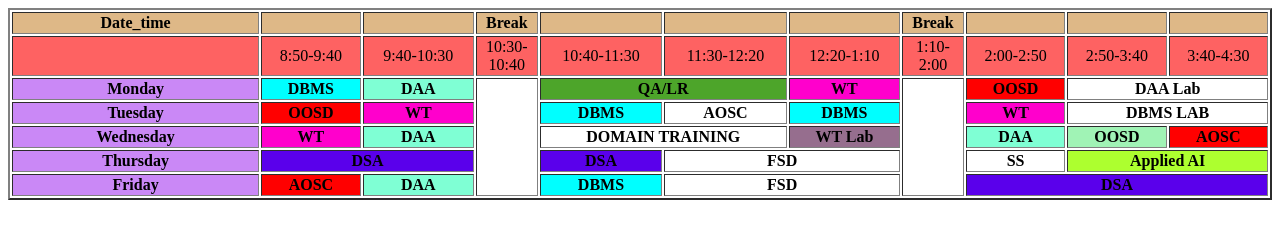
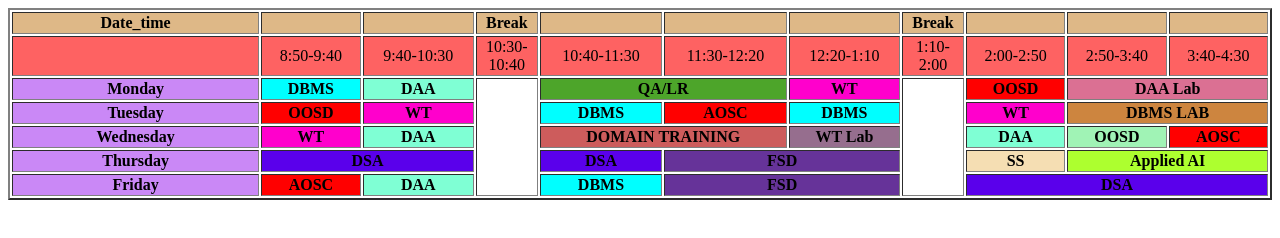
Before and after one commit to kavyabhardwaj2004/new_repo_fsd, a plain HTML site: page day_1/timetable.html in a window 1280 px wide. Drawn offline with Linux system fonts and the light colour scheme.

Commit message:
complete table

```diff
--- a/day_1/timetable.html
+++ b/day_1/timetable.html
@@ -46,7 +46,7 @@
             <th style="background-color: rgb(255, 0, 204);">WT</th>
             <th width="5%" rowspan="5"></th>
             <th style="background-color: red;">OOSD</th>
-            <th colspan="2">DAA Lab</th>
+            <th colspan="2" style="background-color: palevioletred;">DAA Lab</th>
             <!-- <th>DAA Lab</th> -->
             <!-- <th>8</th> -->
         </tr>
@@ -56,18 +56,18 @@
             <th style="background-color: rgb(255, 0, 204);">WT</th>
             <!-- <th width="5%"></th> -->
             <th style="background-color: aqua;">DBMS</th>
-            <th>AOSC</th>
+            <th style="background-color: red;">AOSC</th>
             <th style="background-color: aqua;">DBMS</th>
             <!-- <th width="5%"></th> -->
             <th style="background-color: rgb(255, 0, 204);">WT</th>
-            <th colspan="2">DBMS LAB</th>
+            <th colspan="2" style="background-color: peru;">DBMS LAB</th>
         </tr>
         <tr>
             <th style="background-color: rgb(202, 136, 246);">Wednesday</th>
             <th style="background-color: rgb(255, 0, 204);">WT</th>
             <th style="background-color: aquamarine;">DAA</th>
             <!-- <th width="5%"></th> -->
-            <th colspan="2">DOMAIN TRAINING</th>
+            <th colspan="2" style="background-color: indianred;">DOMAIN TRAINING</th>
             <!-- <th>4</th> -->
             <th style="background-color: rgb(150, 110, 142);">WT Lab</th>
             <!-- <th width="5%"></th> -->
@@ -81,10 +81,10 @@
             <!-- <th>2</th> -->
             <!-- <th width="5%"></th> -->
             <th style="background-color: rgb(90, 0, 235);">DSA</th>
-            <th colspan="2">FSD</th>
+            <th colspan="2" style="background-color: rebeccapurple;">FSD</th>
             <!-- <th>5</th> -->
             <!-- <th width="5%"></th> -->
-            <th>SS</th>
+            <th style="background-color: wheat;">SS</th>
             <th colspan="2" style="background-color: greenyellow;">Applied AI</th>
             <!-- <th>8</th> -->
         </tr>
@@ -94,7 +94,7 @@
             <th style="background-color: aquamarine;">DAA</th>
             <!-- <th width="5%"></th> -->
             <th style="background-color: aqua;">DBMS</th>
-            <th colspan="2">FSD</th>
+            <th colspan="2" style="background-color: rebeccapurple;">FSD</th>
             <!-- <th>5</th> -->
             <!-- <th width="5%"></th> -->
             <th colspan="3" style="background-color: rgb(90, 0, 235);">DSA</th>
```
